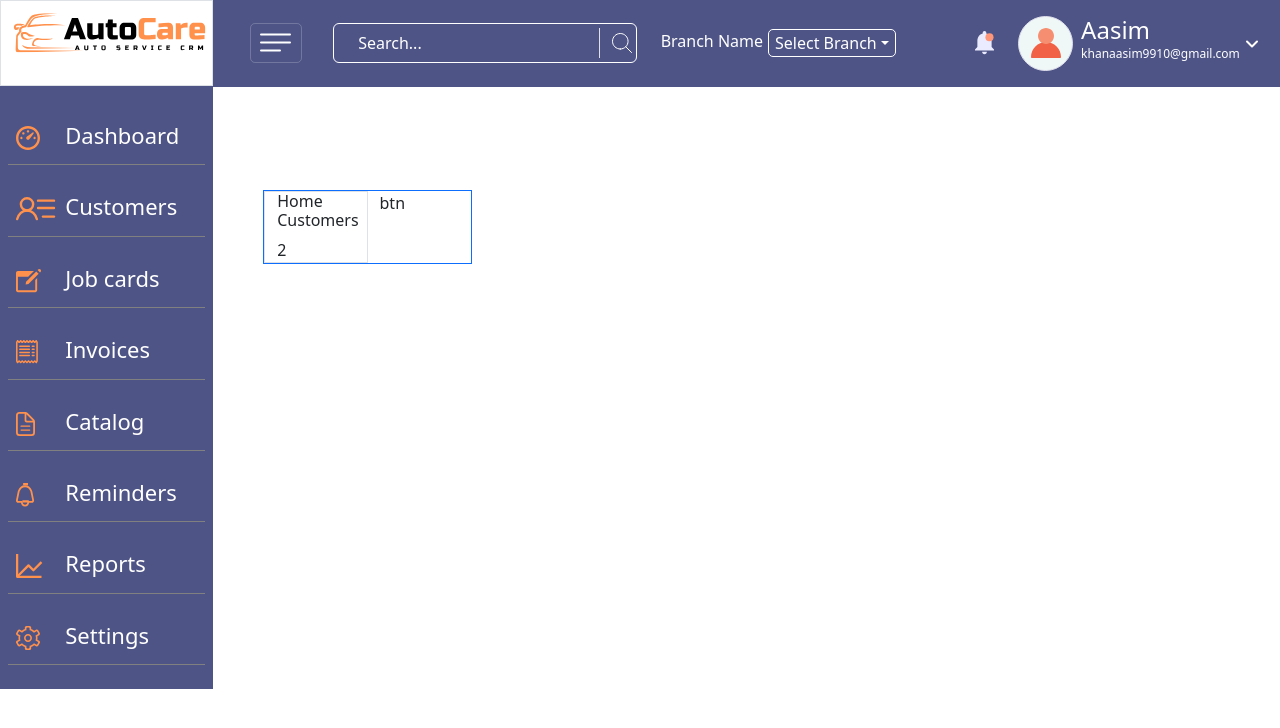
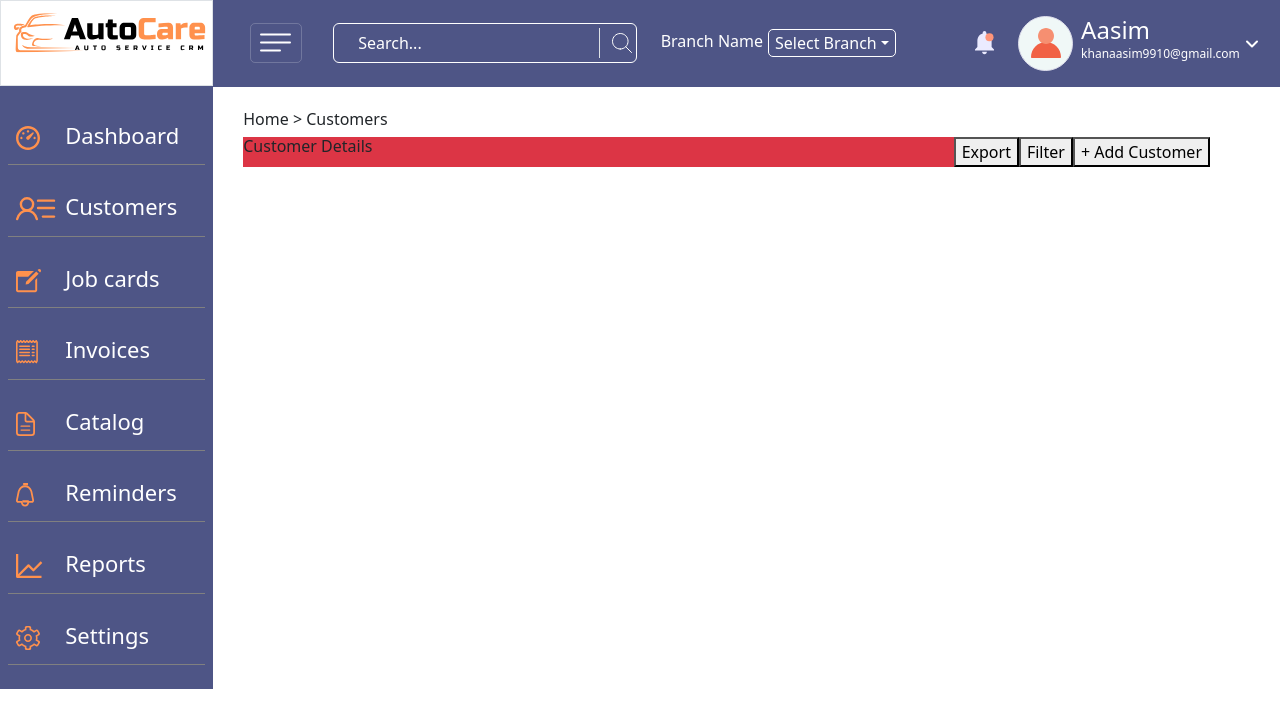
Before and after one commit to mdaasim77/AutoCare_Car_service_project, a React (Vite) app: page /customer in a window 1280 px wide. Shown: the top 728 px of the page. Built offline with nearby package versions, Linux system fonts and the light colour scheme.

Commit message:
customer page container add

```diff
--- a/src/App/App.jsx
+++ b/src/App/App.jsx
@@ -1,20 +1,14 @@
 import React, { useState } from "react";
 import "bootstrap/dist/css/bootstrap.min.css";
 import "bootstrap/dist/js/bootstrap.bundle.min.js";
-import { Route, Routes, Navigate } from "react-router-dom";
-import DashBoard from "../Pages/DashBoard";
-import Customer from "../Pages/Customer";
-import DashboardLayout from "../Layouts/DashBoardLayout";
+import { BrowserRouter } from "react-router-dom";
+import Navigation from "./Navigation";
 
 export default function App() {
   const [responsiveSideBar, setResponsiveSideBar] = useState(false);
   return (
-    <Routes>
-      <Route element={<DashboardLayout />}>
-        <Route path="/" element={<Navigate to="/dashboard" replace />} />
-        <Route path="/dashboard" element={<DashBoard />} />
-        <Route path="/customer" element={<Customer />} />
-      </Route>
-    </Routes>
+    <>
+      <Navigation />
+    </>
   );
 }
--- /dev/null
+++ b/src/App/Navigation.jsx
@@ -0,0 +1,19 @@
+import React from "react";
+import { Route, Routes, Navigate } from "react-router-dom";
+import DashBoard from "../Pages/DashBoard";
+import Customer from "../Pages/Customer";
+import DashboardLayout from "../Layouts/DashBoardLayout";
+
+export default function Navigation() {
+  return (
+    <>
+      <Routes>
+        <Route element={<DashboardLayout />}>
+          <Route path="/" element={<Navigate to="/dashboard" replace />} />
+          <Route path="/dashboard" element={<DashBoard />} />
+          <Route path="/customer" element={<Customer />} />
+        </Route>
+      </Routes>
+    </>
+  );
+}
--- a/src/Layouts/DashBoardLayout.jsx
+++ b/src/Layouts/DashBoardLayout.jsx
@@ -56,7 +56,7 @@ export default function DashboardLayout() {
         />
 
         {/* Pages will render here */}
-        <div style={{ marginTop: "90px" }}>
+        <div style={{ marginTop: "30px" }}>
           <Outlet />
         </div>
       </div>
--- a/src/Pages/Customer.jsx
+++ b/src/Pages/Customer.jsx
@@ -3,15 +3,17 @@ import React from "react";
 export default function Customer() {
   return (
     <>
-      <div className="container">
-        <div className="border border-primary row ">
-          <div className="col-md-6 d-flex flex-column border ">
-            <div>
-              <h2 className="fs-6">Home Customers</h2>
-            </div>
-            <div>2</div>
+      <div className="customerpage">
+        <div>
+          <h6>Home {">"} Customers</h6>
+        </div>
+        <div className="bg-danger d-flex flex-wrape justify-content-between ">
+          <h6>Customer Details</h6>
+          <div>
+            <button>Export</button>
+            <button>Filter</button>
+            <button>+ Add Customer</button>
           </div>
-          <div className="col-md-6">btn</div>
         </div>
       </div>
     </>
--- a/src/Style/index.css
+++ b/src/Style/index.css
@@ -147,6 +147,7 @@ nav {
 .main-area {
   margin-left: 16.66%;
   padding: 100px 50px;
+  width: 100%;
 
   transition: all 1s ease-in-out;
 }
@@ -433,6 +434,22 @@ nav {
 /* ................................................................ */
 
 /* customer page code */
-.ola {
+.customerpage {
   width: 100%;
+  margin-right: 200px;
+  /* margin-top: -50px; */
 }
+@media (min-width: 992px) {
+  .customerpage {
+    /* background-color: red; */
+    margin-top: -20px;
+    margin-left: -20px;
+  }
+}
+
+@media (max-width: 750px) {
+  .customerpage {
+    /* background-color: #1631ab; */
+    margin-top: 50px;
+  }
+}
```
Also changed, not shown: src/App/Routes.jsx (deleted).
